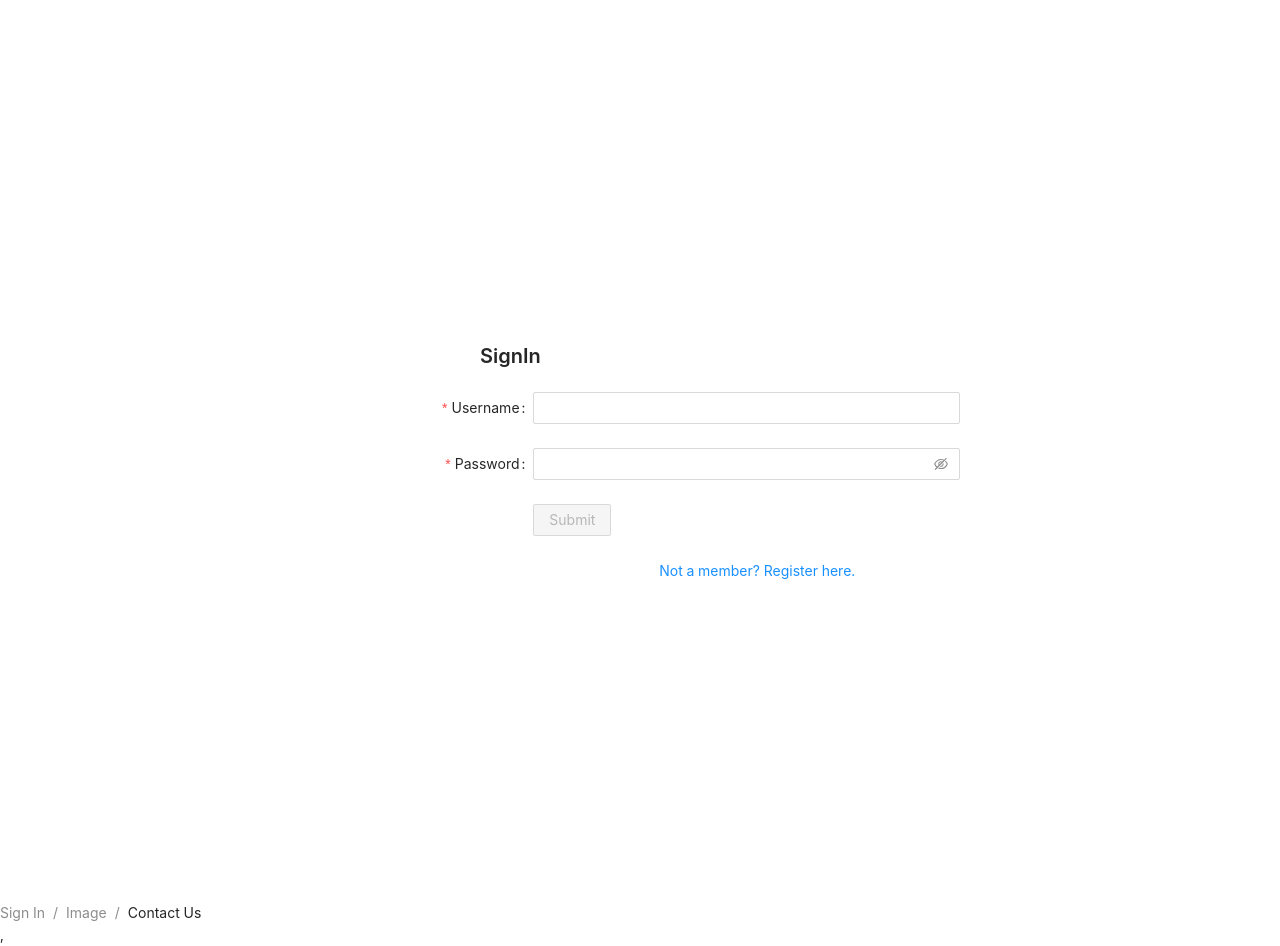
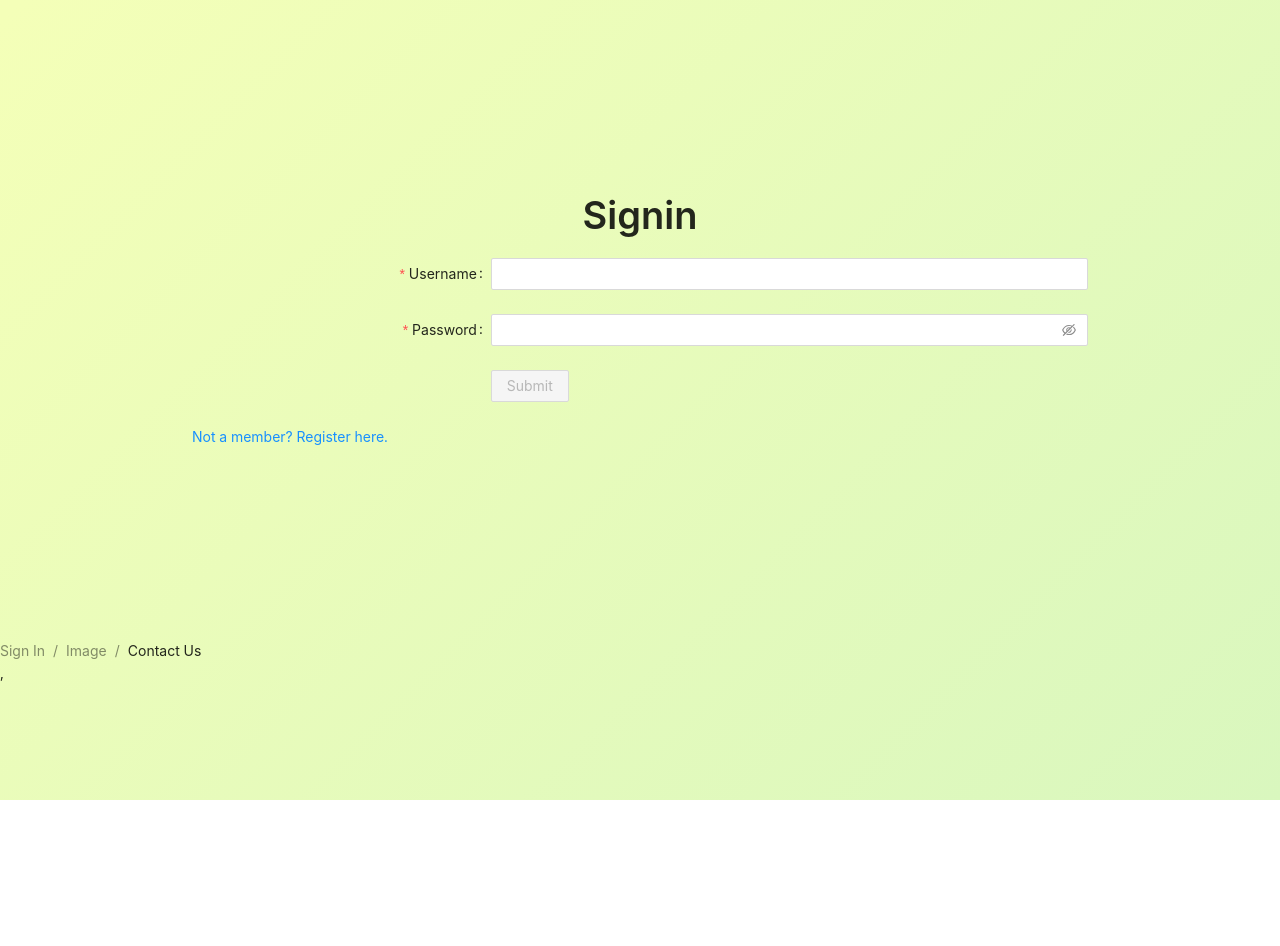
Before and after one commit to Girl-Squad-Essentialism/FrontEnd, a React (Create React App) app: page /signin in a window 1280 px wide. After the commit the page ends 800 px from the top, so only its background shows below. Built offline with nearby package versions, Linux system fonts and the light colour scheme; what react-dotenv would draw is missing.

Commit message:
adding styling to signin page

```diff
--- a/src/App.css
+++ b/src/App.css
@@ -23,3 +23,9 @@ img {
   display: flex;
   flex-wrap: wrap;
 }
+
+html, body {
+  margin:0;
+  padding:0;
+  background: linear-gradient(135deg, #f4ffb8 1%, #d9f7be 100%);
+}
--- a/src/components/footer/footer.js
+++ b/src/components/footer/footer.js
@@ -6,7 +6,7 @@ const Footer = () => {
     return (
         <div>
             <Breadcrumb>
-                <Breadcrumb.Item>
+                <Breadcrumb.Item style={{ textAlign: "center" }}>
                     <a href="./signin">Sign In</a>
                 </Breadcrumb.Item>
                 <Breadcrumb.Item>Image</Breadcrumb.Item>
--- a/src/components/signIn/signInForm.js
+++ b/src/components/signIn/signInForm.js
@@ -5,24 +5,12 @@ import axios from 'axios';
 import { useHistory } from "react-router-dom";
 import signInSchema from "./signInSchema";
 import "./signInForm.css"
-import { Form, Input, Button, PageHeader } from 'antd';
+import { Form, Input, Button, Typography } from 'antd';
 
 //Styling
-const signInStyle = {
-    padding: "25%",
-    justifyContent: "center"
-}
-const titleStyle = {
-    textAlign: "center",
-    paddingLeft: "25%",
-    // fontSize: "68px"
-}
-const linkStyle = {
-    textAlign: "center",
-    paddingLeft: "43%",
-    margin: "10%",
-}
+const { Title } = Typography;
 
+// Signin
 const initialFormValues = {
     username: '',
     password: ''
@@ -122,19 +110,13 @@ const SignInForm = () => {
                 wrapperCol={{
                     span: 16,
                 }}
-                style={signInStyle}
-            // initialValues={{
-            //   remember: true,
-            // }}
+                style={{ padding: "15%" }}
+                initialValues={{
+                    remember: true,
+                }}
             >
 
-                <PageHeader
-                    label="SignIn "
-                    className="site-page-header"
-                    title="SignIn"
-                    style={titleStyle}
-                />
-
+                <Title level={1} style={{ textAlign: "center" }}>Signin</Title>
                 <div>
                     <div>{formErrors.username}</div>
                     <div>{formErrors.password}</div>
@@ -177,12 +159,12 @@ const SignInForm = () => {
                         span: 16,
                     }}
                 >
-                    <Button type="primary" htmlType="submit" disabled={disabled}>Submit</Button>
+                    <Button type="primary" htmlType="submit" disabled={disabled} style={{ textAlign: "center" }}>Submit</Button>
                 </Form.Item>
 
                 {/* new users click here, or something else, need to sign up? */}
                 <div className='sign-in-link'>
-                    <Link to='/register' style={linkStyle}>Not a member? Register here.</Link>
+                    <Link to='/register' style={{ textAlign: "center" }}>Not a member? Register here.</Link>
                 </div>
             </Form>
         </div >
```
